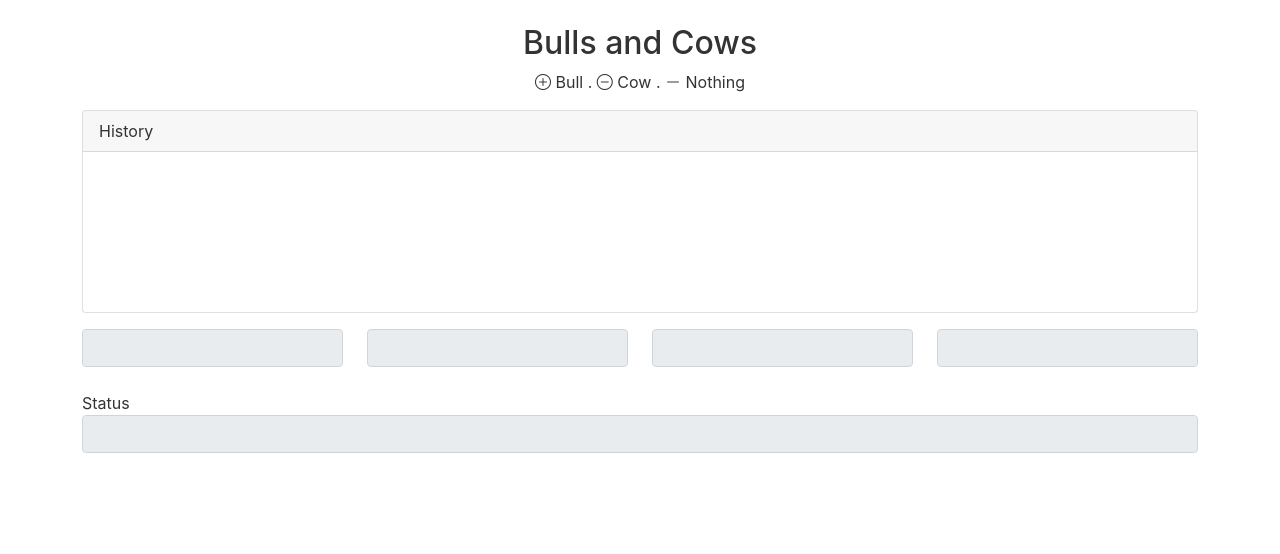
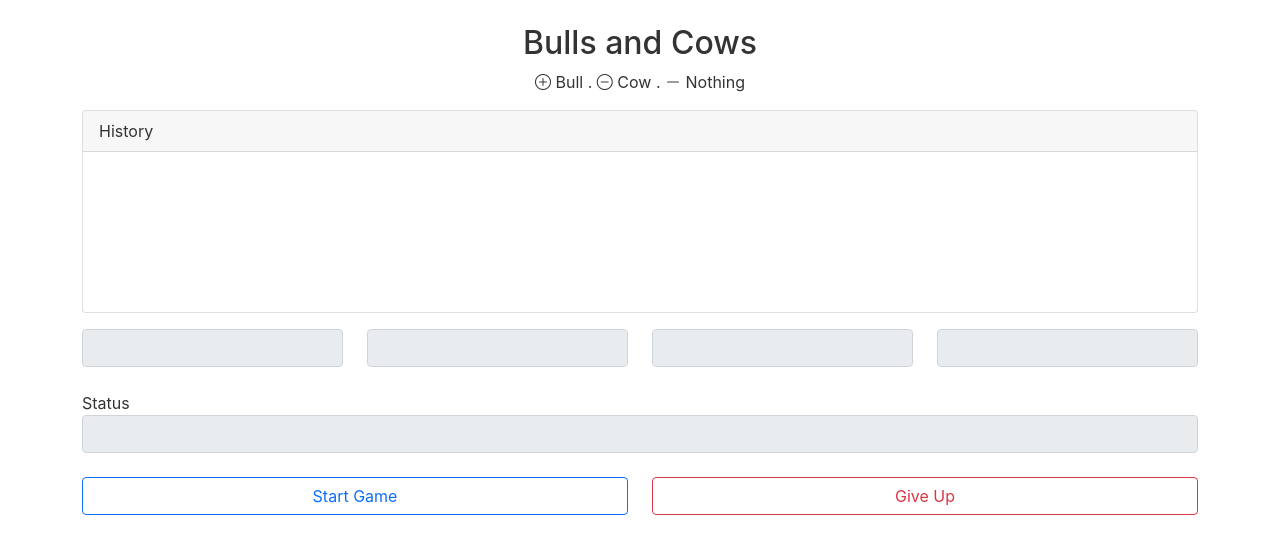
Before and after one commit to dmodena/bnc2, a Svelte app: page / in a window 1280 px wide. Shown: the top 554 px of the page. Built offline with nearby package versions, Linux system fonts and the light colour scheme.

Commit message:
Add control buttons

```diff
--- a/src/App.svelte
+++ b/src/App.svelte
@@ -3,6 +3,7 @@
     import History from './game/History.svelte';
     import GuessView from './game/GuessView.svelte';
     import Status from './game/Status.svelte';
+    import ControlButtons from './game/ControlButtons.svelte';
 </script>
 
 <div class="container">
@@ -10,4 +11,5 @@
     <History />
     <GuessView />
     <Status />
+    <ControlButtons />
 </div>
--- /dev/null
+++ b/src/game/ControlButtons.svelte
@@ -0,0 +1,8 @@
+<div class="row mt-3">
+    <div class="d-grid gap-2 col-6">
+    <button id="startGameBtn" class="btn btn-outline-primary" type="button">Start Game</button>
+    </div>
+    <div class="d-grid gap-2 col-6">
+    <button id="giveUpBtn" class="btn btn-outline-danger" type="button">Give Up</button>
+    </div>
+</div>
```
